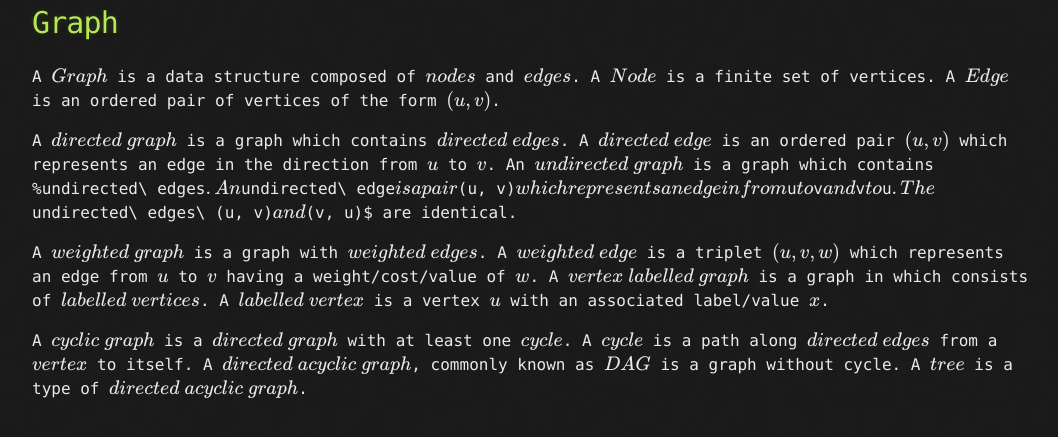
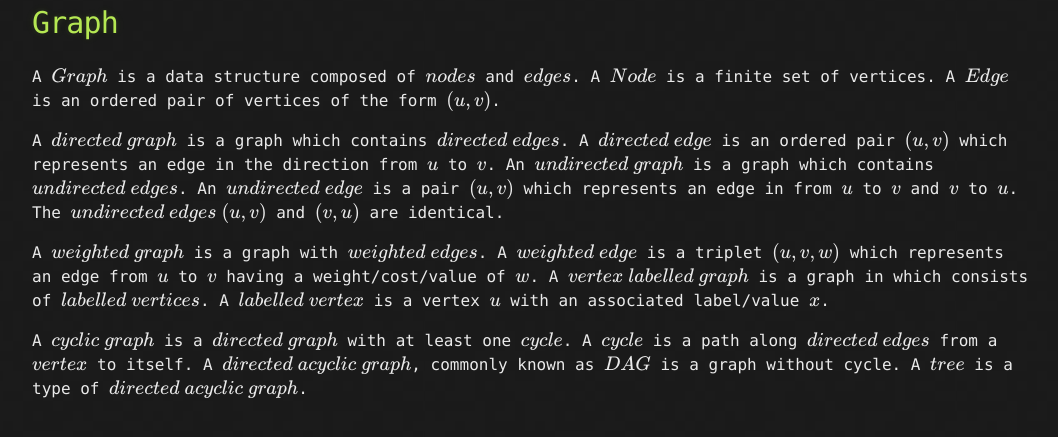
Before and after one commit to cp-insights/cp-insights.github.io, a Jekyll site: the page built from Graph/Graph.md, in a window 1280 px wide. Shown: the top 437 px of the page, without its empty margins (108-1166 px from the left). Built offline with Jekyll 4.4.1, drawn with Linux system fonts in a browser that asks for light colours; formulas are drawn with MathJax 3; our own code applies the rules of GitHub Pages for plain Markdown files.

```diff
--- a/Graph/Graph.md
+++ b/Graph/Graph.md
@@ -13,7 +13,7 @@ of the form $(u, v)$.
 A $directed\ graph$ is a graph which contains $directed\ edges$.
 A $directed\ edge$ is an ordered pair
 $(u, v)$ which represents an edge in the direction from $u$ to $v$.
-An $undirected\ graph$ is a graph which contains %undirected\ edges$.
+An $undirected\ graph$ is a graph which contains $undirected\ edges$.
 An $undirected\ edge$ is a pair
 $(u, v)$ which represents an edge in from $u$ to $v$ and $v$ to $u$.
 The $undirected\ edges\ (u, v)$
```
